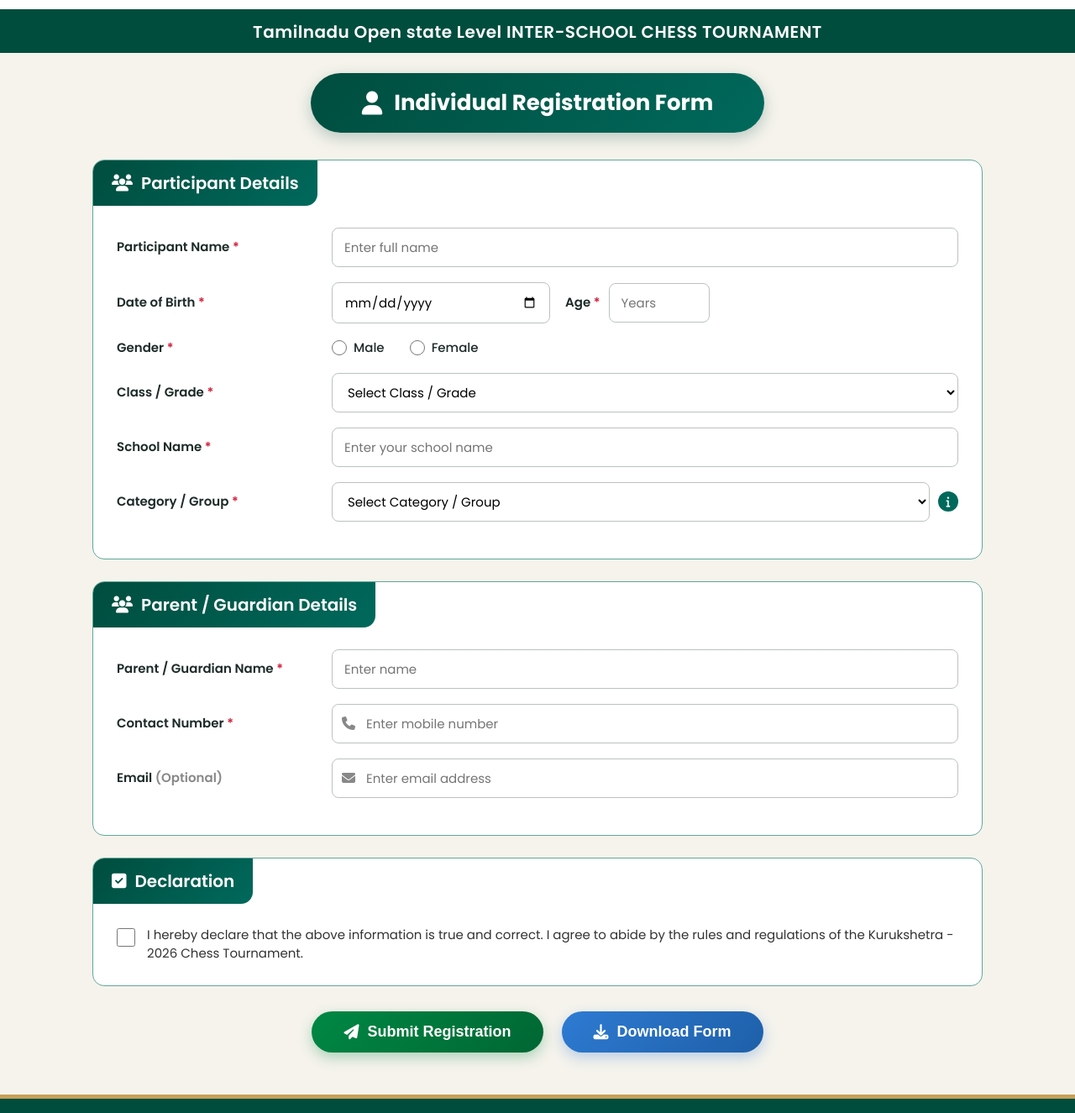
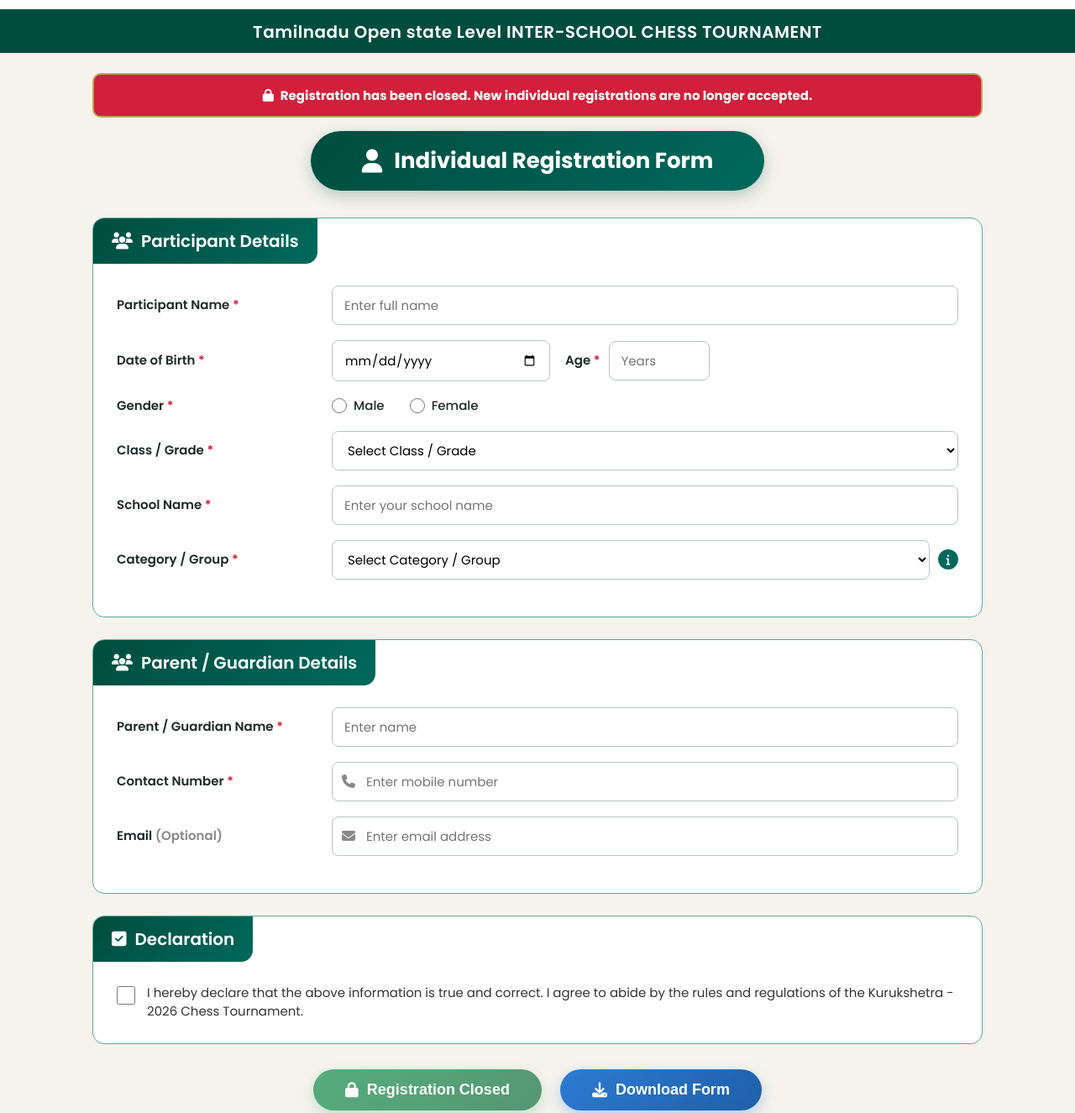
Before and after one commit to Vijay-Anand-A/game, a plain HTML site: page student.html in a window 1280 px wide. Shown: the part 90-1415 px from the top of the page at 84% size. Drawn offline with Linux system fonts and the light colour scheme.

Commit message:
block reg forms

```diff
--- a/student.html
+++ b/student.html
@@ -188,6 +188,19 @@ body{font-family:'Poppins',sans-serif;background:#f5f3ec;color:#1d2b28;line-heig
   .btn-row,.reg-footer{display:none !important}
   .info-icon{display:none}
 }
+.reg-closed-banner{
+  background:#d21f3c;
+  color:#fff;
+  text-align:center;
+  font-weight:700;
+  font-size:15px;
+  line-height:1.4;
+  padding:14px 18px;
+  border:2px solid #c5a059;
+  border-radius:10px;
+  margin-bottom:16px;
+}
+.reg-closed-banner i{margin-right:8px}
 </style>
 </head>
 <body>
@@ -205,6 +218,7 @@ body{font-family:'Poppins',sans-serif;background:#f5f3ec;color:#1d2b28;line-heig
 <div class="title-bar">Tamilnadu Open state Level INTER-SCHOOL CHESS TOURNAMENT</div>
 
 <div class="form-wrap">
+  <div class="reg-closed-banner"><i class="fas fa-lock"></i>Registration has been closed. New individual registrations are no longer accepted.</div>
   <div class="big-heading">
     <i class="fas fa-user"></i>
     Individual Registration Form
@@ -369,12 +383,27 @@ if (dob) {
   });
 }
 
+// Registration window closed - new submissions are blocked
+const REGISTRATION_CLOSED = true;
+
 // Form submit -> Firestore
 const form = document.getElementById('regForm');
 const submitBtn = document.getElementById('submitBtn');
 
+if (REGISTRATION_CLOSED) {
+  submitBtn.disabled = true;
+  submitBtn.style.opacity = '0.65';
+  submitBtn.style.cursor = 'not-allowed';
+  submitBtn.innerHTML = '<i class="fas fa-lock"></i> Registration Closed';
+}
+
 form.addEventListener('submit', async (e) => {
   e.preventDefault();
+
+  if (REGISTRATION_CLOSED) {
+    alert('Registration has been closed. New registrations are no longer accepted.');
+    return;
+  }
 
   const genderEl = document.querySelector('input[name="gender"]:checked');
 
```
Also changed, not shown: chess/index.html (+31 -1 lines).
